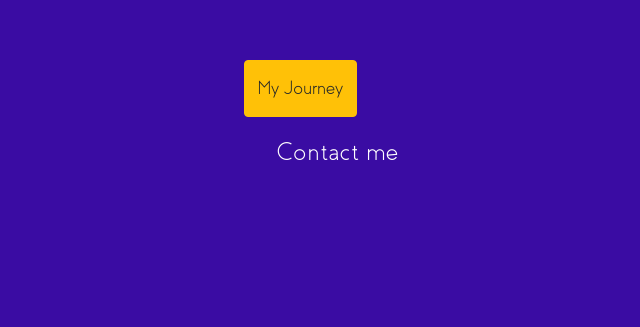
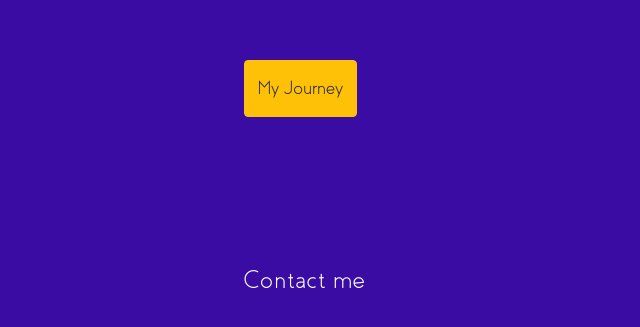
Before and after one commit to vale-tuckler/Personal-site, a React (Create React App) app: page /about-me in a window 1280 px wide. Shown: the part 881-1208 px from the top of the page, without its empty margins (345-985 px from the left). Built offline with nearby package versions, Linux system fonts and the light colour scheme.

Commit message:
Link in 'About me' section that leads to contact information now has proper spacing

```diff
--- a/src/Pages/About.js
+++ b/src/Pages/About.js
@@ -142,9 +142,11 @@ const AboutMe = () => {
 
                         </Card>
                     </Collapse>
-                    <a href="/contact" id="contactLink">
-                            Contact me
-                    </a>
+                    <div id="link-container">
+                        <a href="/contact" id="contactLink">
+                                Contact me
+                        </a>
+                    </div>
                 </div>
             </div>
        </div>
--- a/src/Styles/About.css
+++ b/src/Styles/About.css
@@ -73,15 +73,15 @@ body{
     padding: 1%;
     font-size: 120%;
 }
+#link-container{
+    margin-top:10%;
+}
 #contactLink{
-    margin-left:46.6%;
-    margin-top:15%!important;
+    margin-left:44%;
     font-size:160%;
     padding-left:2%;
     padding-right:2%;
     padding-bottom:1%;
-    padding-top:1%;
-    border-radius:5px;
     letter-spacing:1px;
     color:white;
 }
```
